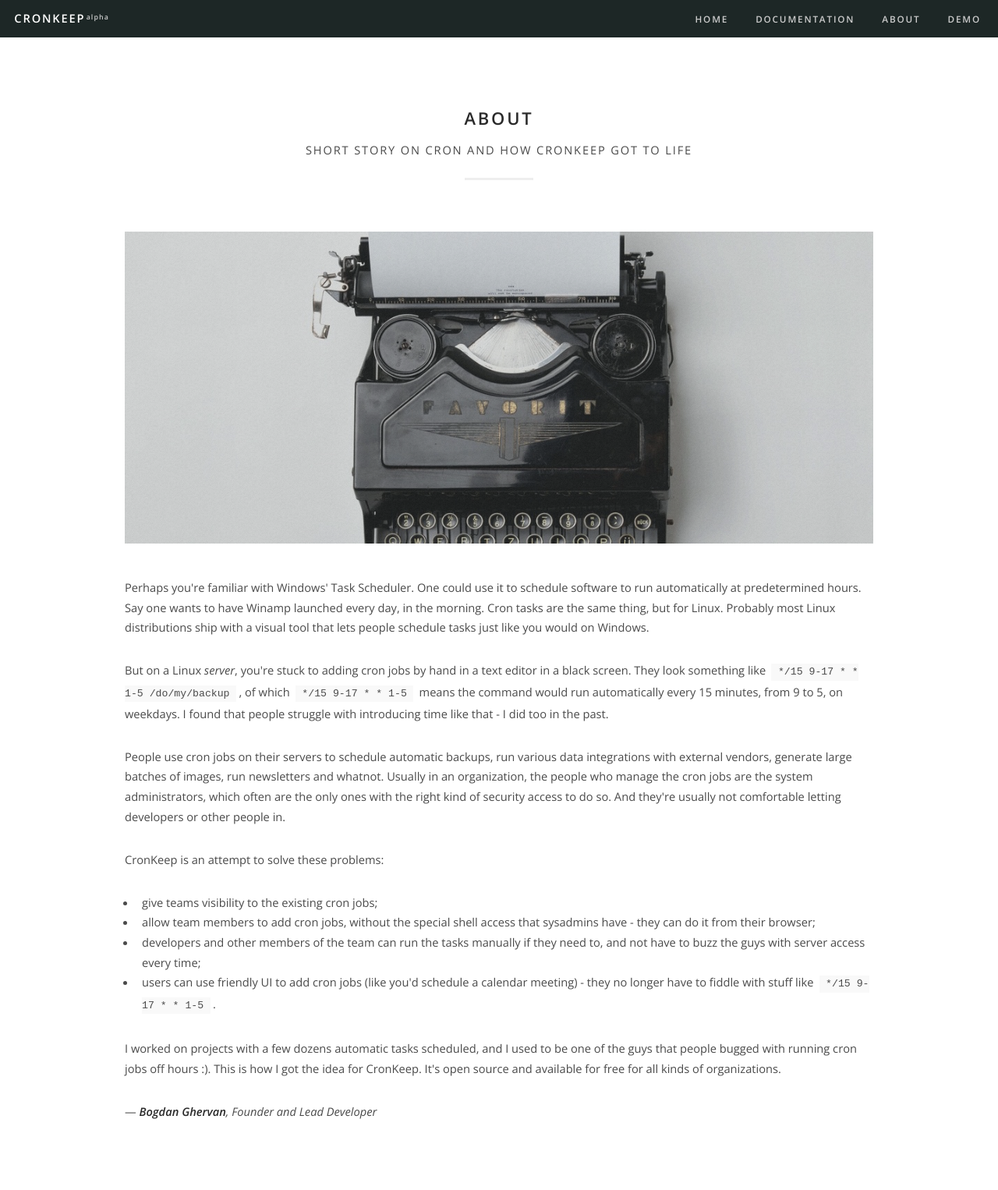
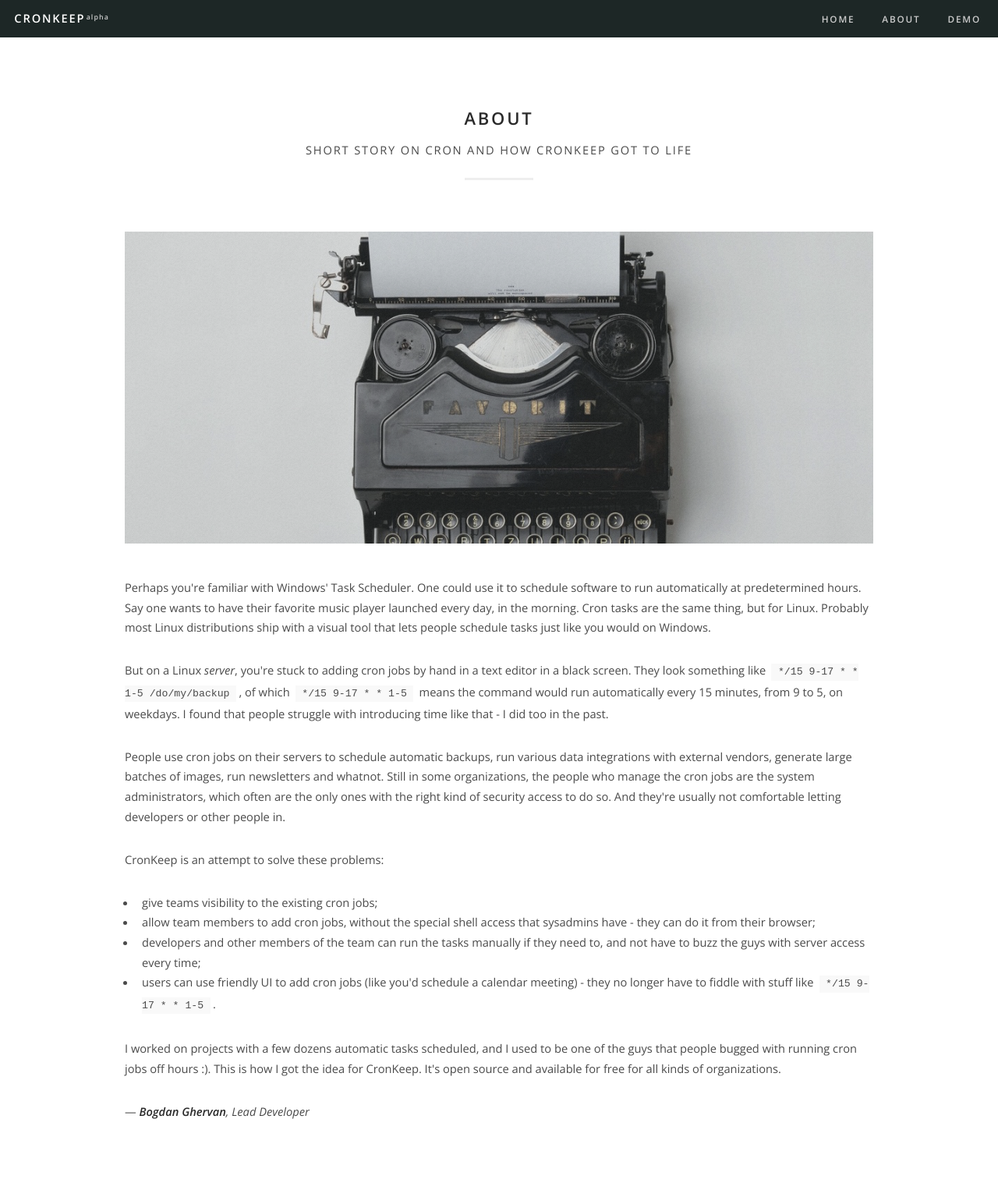
Before and after one commit to cronkeep/cronkeep.com, a PHP site: template src/application/views/about.phtml in a window 1280 px wide. Shown: the whole page at 78% size. Run offline with PHP 8.4, Linux system fonts and the light colour scheme; the template is opened without the code that fills it, so the values that code supplies are empty; some libraries are stand-ins or nearby versions.

Commit message:
Changed text on about page. Removed link to Documentation from the top navigation. Removed link to Discussions section from footer. Removed Twitter link from footer.

```diff
--- a/src/application/views/about.phtml
+++ b/src/application/views/about.phtml
@@ -7,11 +7,11 @@
 
         <section>
             <span class="image fit"><img src="images/typewriter.jpg" alt="short story illustration"></span>
-            <p>Perhaps you're familiar with Windows' Task Scheduler. One could use it to schedule software to run automatically at predetermined hours. Say one wants to have Winamp launched every day, in the morning. Cron tasks are the same thing, but for Linux. Probably most Linux distributions ship with a visual tool that lets people schedule tasks just like you would on Windows.</p>
+            <p>Perhaps you're familiar with Windows' Task Scheduler. One could use it to schedule software to run automatically at predetermined hours. Say one wants to have their favorite music player launched every day, in the morning. Cron tasks are the same thing, but for Linux. Probably most Linux distributions ship with a visual tool that lets people schedule tasks just like you would on Windows.</p>
 
             <p>But on a Linux <i>server</i>, you're stuck to adding cron jobs by hand in a text editor in a black screen. They look something like <code>*/15 9-17 * * 1-5 /do/my/backup</code>, of which <code>*/15 9-17 * * 1-5</code> means the command would run automatically every 15 minutes, from 9 to 5, on weekdays. I found that people struggle with introducing time like that - I did too in the past.
 
-            <p>People use cron jobs on their servers to schedule automatic backups, run various data integrations with external vendors, generate large batches of images, run newsletters and whatnot. Usually in an organization, the people who manage the cron jobs are the system administrators, which often are the only ones with the right kind of security access to do so. And they're usually not comfortable letting developers or other people in.</p>
+            <p>People use cron jobs on their servers to schedule automatic backups, run various data integrations with external vendors, generate large batches of images, run newsletters and whatnot. Still in some organizations, the people who manage the cron jobs are the system administrators, which often are the only ones with the right kind of security access to do so. And they're usually not comfortable letting developers or other people in.</p>
 
             <p>CronKeep is an attempt to solve these problems:</p>
 
@@ -23,7 +23,7 @@
             </ul>
 
             <p>I worked on projects with a few dozens automatic tasks scheduled, and I used to be one of the guys that people bugged with running cron jobs off hours :). This is how I got the idea for CronKeep. It's open source and available for free for all kinds of organizations.</p>
-            <p>— <i><b>Bogdan Ghervan</b>, Founder and Lead Developer</i></p>
+            <p>— <i><b>Bogdan Ghervan</b>, Lead Developer</i></p>
         </section>
 
     </section>
--- a/src/application/views/layout.phtml
+++ b/src/application/views/layout.phtml
@@ -47,7 +47,6 @@
         <nav id="nav">
             <ul>
                 <li><a href="/">Home</a></li>
-                <li><a href="http://docs.cronkeep.com">Documentation</a></li>
                 <li><a href="/about">About</a></li>
                 <li><a href="/demo">Demo</a></li>
             </ul>
--- a/src/application/views/partials/footer.phtml
+++ b/src/application/views/partials/footer.phtml
@@ -2,9 +2,6 @@
     <ul class="icons">
         <li>
             <a href="https://github.com/cronkeep/cronkeep" class="icon fa-github"><span class="label">GitHub</span></a>
-        </li>
-        <li>
-            <a href="https://twitter.com/cronkeep" class="icon fa-twitter"><span class="label">Twitter</span></a>
         </li>
         <li>
             <a href="mailto:hello@cronkeep.com" class="icon fa-envelope"><span class="label">Email</span></a>
@@ -16,6 +13,5 @@
     </div>
     <p>
         <a href="https://github.com/cronkeep/cronkeep/issues">Issues</a> on GitHub
-        · For general advice, see <a href="http://docs.cronkeep.com/v1.0/discuss">Discussions</a>.
     </p>
 </footer>
```
